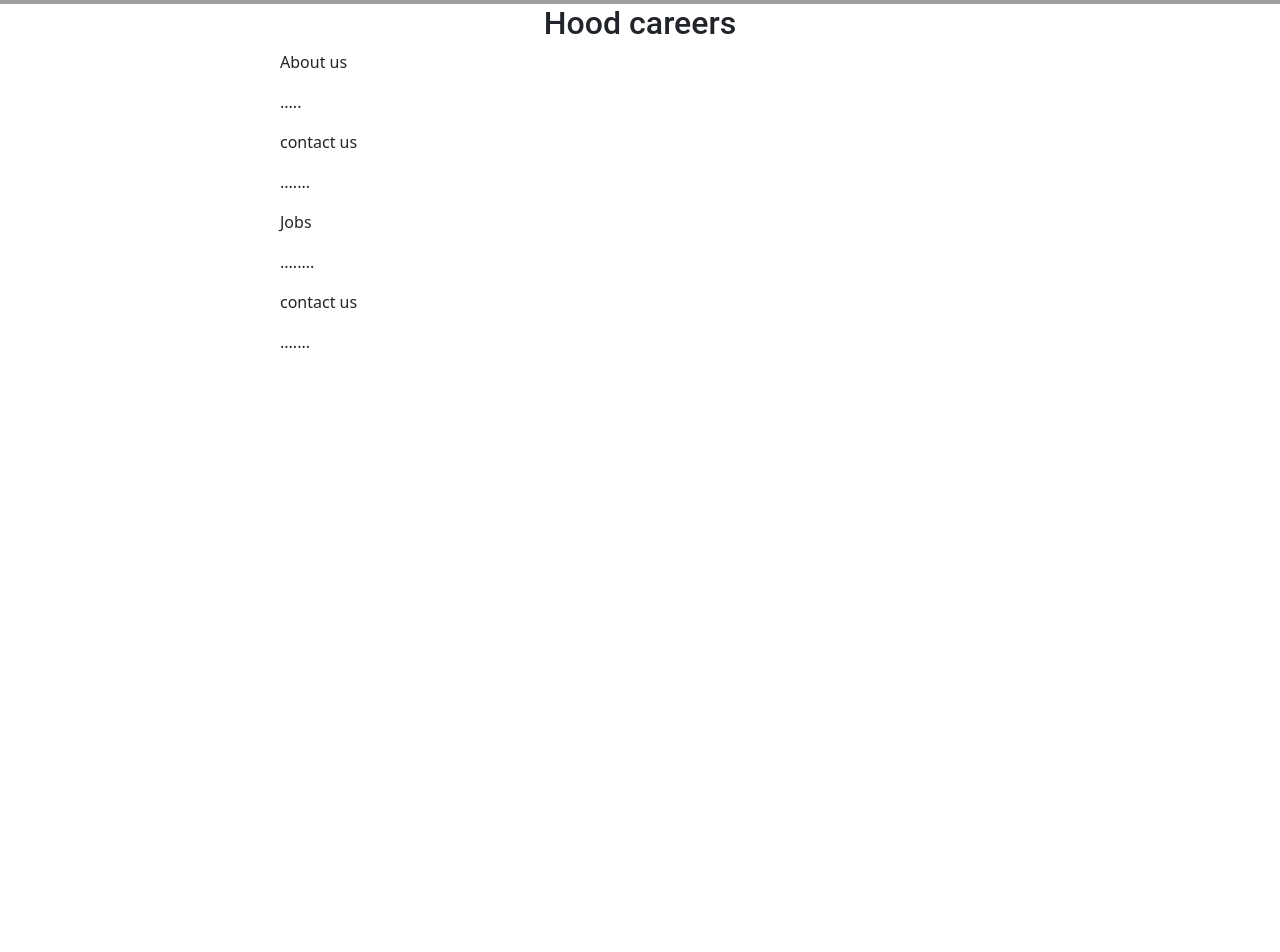
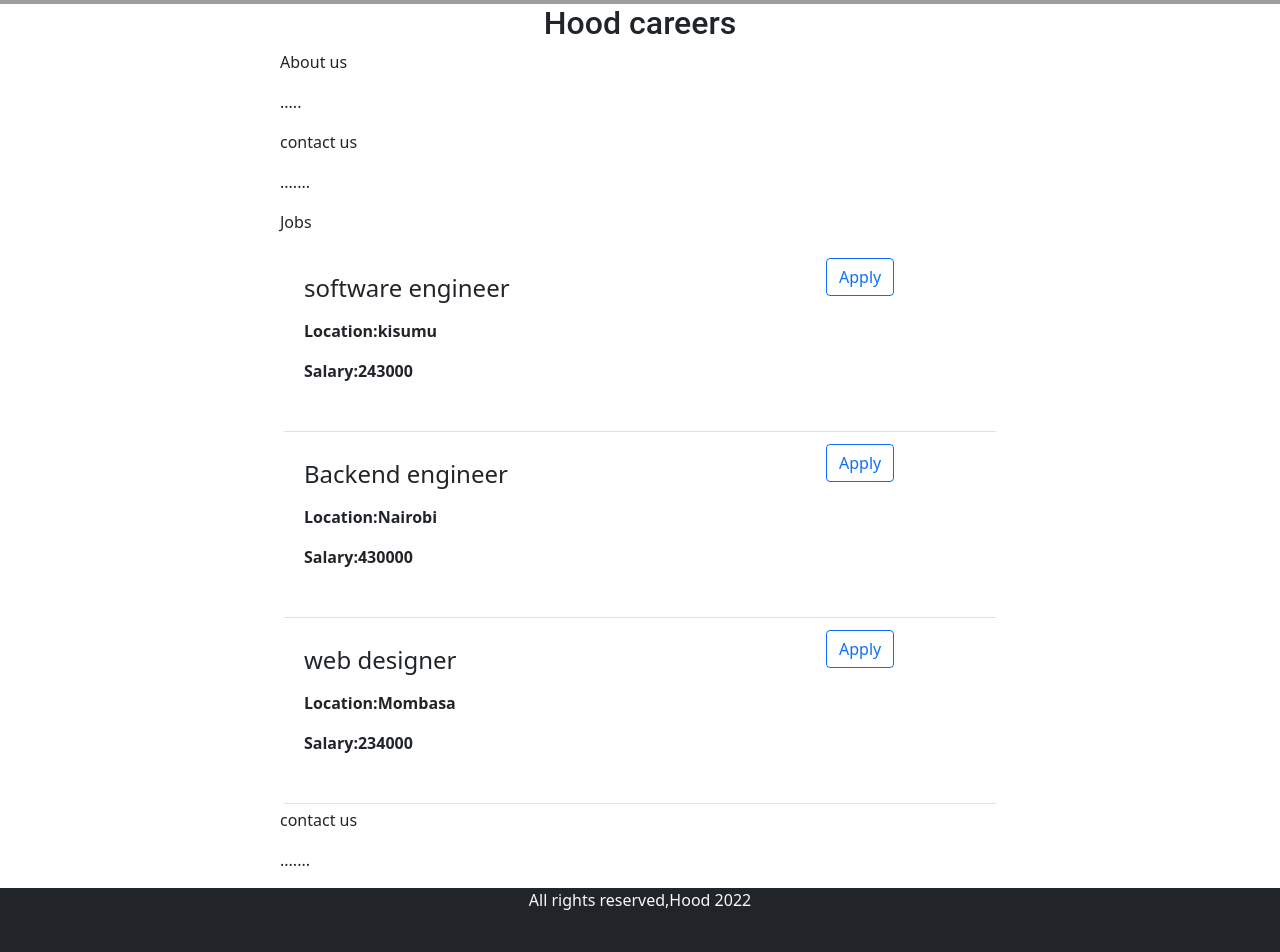
Before and after one commit to MurungaOwen/website-db, a Flask app: page / in a window 1280 px wide. Shown: the part 412-1364 px from the top of the page. Before the commit the page ends 760 px from the top, so only its background shows below. Run offline with Flask 3, Linux system fonts and the light colour scheme; grey boxes are pictures that could not be loaded.

Commit message:
added data as a list and further formatted the html

```diff
--- a/app.py
+++ b/app.py
@@ -1,12 +1,32 @@
-from flask import Flask, render_template
+from flask import Flask, render_template,jsonify
 
 app = Flask(__name__)
-
+JOBS=[{
+    'id':'1',
+    'title':'software engineer',
+    'location':'kisumu',
+    'salary':243000,
+  },
+  {
+    'id':'2',
+    'title':'Backend engineer',
+    'location':'Nairobi',
+    'salary':430000,
+  },
+  {
+    'id':'3',
+    'title':'web designer',
+    'location':'Mombasa',
+    'salary':234000,
+  }]
 
 @app.route('/')  #the homepage...the @  is like a decorator
 def home():
-  return render_template('home.html')
+  return render_template('home.html',jobs=JOBS)
 
+@app.route('/api/jobs')
+def jobs():
+  return jsonify(JOBS)
 
 if __name__ == "__main__":
   app.run(host='0.0.0.0', debug=True)  #specify ythe host that is in replit
--- a/templates/home.html
+++ b/templates/home.html
@@ -37,7 +37,7 @@
 
         </div>
     </nav>
-  <img id="img1" src="https://website-1.murungaowen.repl.co/static/1.jpg"  alt="passion led us here" width="500" height="500">
+  <img id="img1" src="https://website-1.murungaowen.repl.co/static/1.jpg"  alt="passion led us here" >
   <div id="cont">
     <h2>Hood careers</h2>
   <p>About us</p>
@@ -45,10 +45,31 @@
     <p>contact us</p>
     <p>.......</p>
     <p>Jobs</p>
-    <p>........</p>
+    {%for job in jobs%}
+    <div class="border-bottom m-1 p-2 row">
+        <div class="col-md-9">
+    <p ><h4>{{job['title']}}</h4></p>
+    <b><p>Location:{{job['location']}}</p></b>
+    <b><p>Salary:{{job['salary']}}</p></br></b>
+        </div>
+        <div class="col-md-3">
+   <button class ="btn btn-outline-primary">Apply</button>
+        </div>
+      </div>
+    {%endfor%}
+
     <p>contact us</p>
     <p>.......</p>
   </div>
+  <footer class="footer bg-dark text-light">
+
+        <div  id="cont">
+          <p class="text-light text-center">All rights reserved,Hood 2022</p>
+            <img src="" alt=""> <!--whatsapp text  -->
+            <img src="" alt=""> <!-- gmail text -->
+            <img src="" alt=""><!--  find us at github-->
+        </div>
+    </footer>
 
 </body>
 </html>
```
